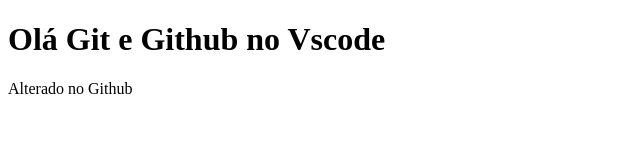
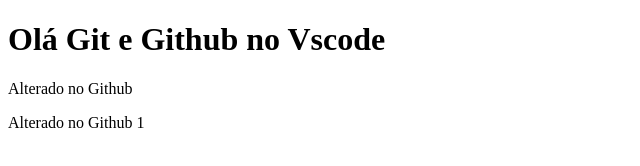
Before and after one commit to Andrebarcelos97/Git-e-Github2, a plain HTML site: page index.html in a window 1280 px wide. Shown: the whole page, without its empty margins (0-640 px from the left). Drawn offline with Linux system fonts and the light colour scheme.

Commit message:
Update index.html

```diff
--- a/index.html
+++ b/index.html
@@ -8,5 +8,6 @@
 <body>
     <h1>Olá Git e Github no Vscode</h1>
     <p>Alterado no Github</p>
+    <p>Alterado no Github 1</p>
 </body>
 </html>
```
